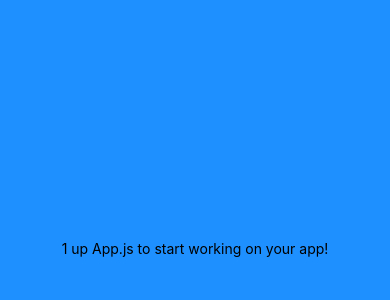
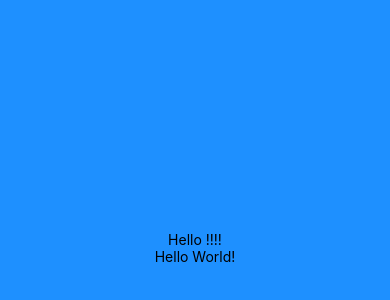
Before and after one commit to Ri-Hong/ASL-to-Text, a React Native app: screen / in a window 390 px wide. Shown: the part 174-474 px from the top of the page. Built offline with nearby package versions, Linux system fonts and the light colour scheme.

Commit message:
Linked Converter Screen to App.js

```diff
--- a/App.js
+++ b/App.js
@@ -1,12 +1,15 @@
 import { StatusBar } from 'expo-status-bar';
 import React from 'react';
 import { StyleSheet, Text, View, SafeAreaView} from 'react-native';
+
+import {ASLConverterScreen} from './app/screens/ASLConverterScreen.js';
 
 export default function App() {
 
   return (
     <SafeAreaView style={styles.container}>
-      <Text> 1 up App.js to start working on your app! </Text>
+      <Text>Hello !!!!</Text>
+      <ASLConverterScreen></ASLConverterScreen>
     </SafeAreaView>
   );
 }
--- a/app/screens/ASLConverterScreen.js
+++ b/app/screens/ASLConverterScreen.js
@@ -1,10 +1,11 @@
 // screen where ASL gets converted into English
 import React from 'react'
+import { Text} from 'react-native';
 
-const ASLConverterScreen = () => {
+export const ASLConverterScreen = () => {
   return (
     <>
-
+      <Text>Hello World!</Text>
     </>
   )
 }
```
